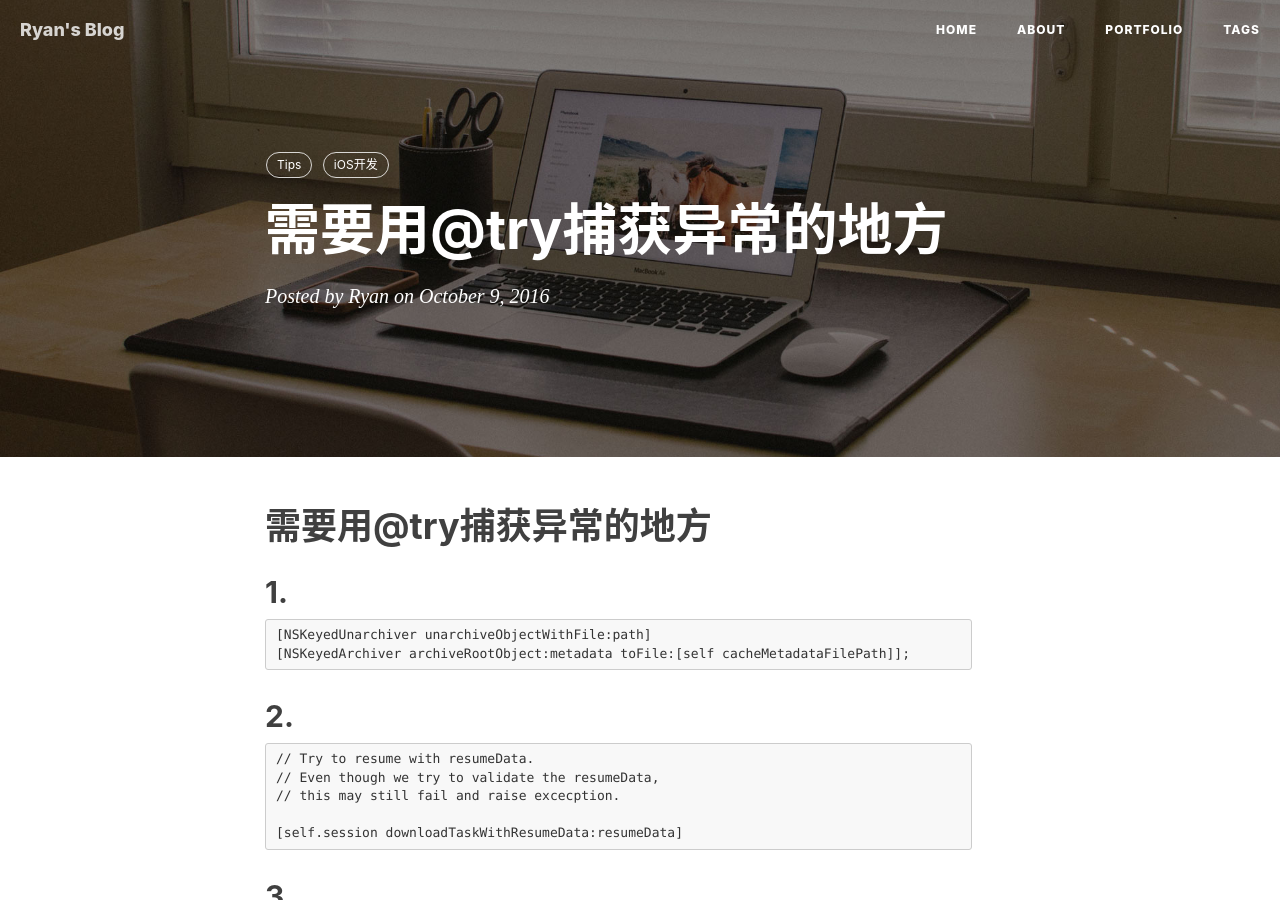
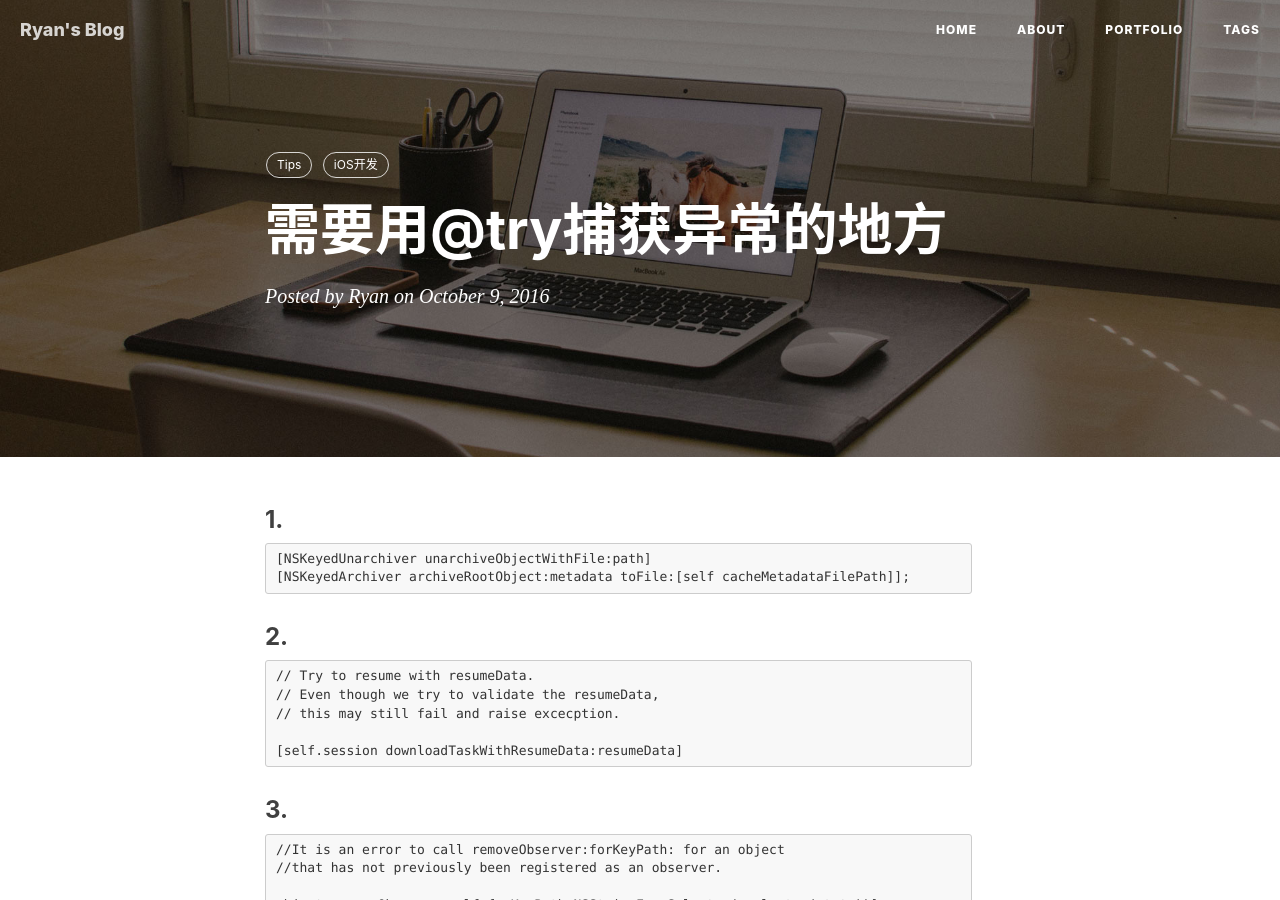
Before and after one commit to dnqs123/dnqs123.github.io, a Jekyll site: the page built from _posts/2016-10-09-try-catch.markdown, in a window 1280 px wide and 900 px high. Built offline with Jekyll 4.4.1, drawn with Linux system fonts in a browser that asks for light colours; nearby versions of some CDN libraries; comment, search, counter and statistics services are not loaded.

Commit message:
no message

```diff
--- a/CNAME
+++ /dev/null
@@ -1 +0,0 @@
-huangxuan.me
--- a/_posts/2016-10-09-try-catch.markdown
+++ b/_posts/2016-10-09-try-catch.markdown
@@ -10,15 +10,14 @@ tags:
     - iOS开发
 ---
 
-# 需要用@try捕获异常的地方
 
-## 	1.
+### 	1.
 
 	[NSKeyedUnarchiver unarchiveObjectWithFile:path]
     [NSKeyedArchiver archiveRootObject:metadata toFile:[self cacheMetadataFilePath]];
 
 
-##  2.
+###  2.
 
 	// Try to resume with resumeData.
 	// Even though we try to validate the resumeData,
@@ -27,7 +26,7 @@ tags:
 	[self.session downloadTaskWithResumeData:resumeData]
 
 
-##		3.
+###	3.
 
 	//It is an error to call removeObserver:forKeyPath: for an object
 	//that has not previously been registered as an observer.
@@ -35,20 +34,20 @@ tags:
 	object removeObserver:self forKeyPath:NSStringFromSelector(@selector(state))];
 
 
-##		4.
+###	4.
 
 	[dict valueForKeyPath:transformedName];
 	[self setValue:value forKey:propertyMeta->_name]
 
 
-##		5.
+###	5.
 
 	//If obj will not produce valid JSON, an exception is thrown.
 
 	[NSJSONSerialization dataWithJSONObject:dict options:kNilOptions error:&jsonError];
 
 
-##		6.
+###	6.
 
 	// This method raises an exception if the file descriptor is closed or is not valid,
 	//if the receiver represents an unconnected pipe or socket endpoint,
```
